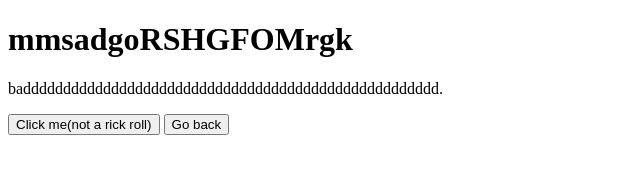
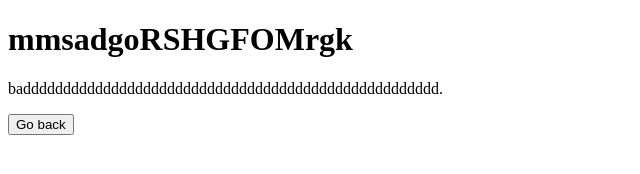
Before and after one commit to imapotatoes11/yes.io, a plain HTML site: page docs/index.html in a window 1280 px wide. Shown: the whole page, without its empty margins (0-640 px from the left). Drawn offline with Linux system fonts and the light colour scheme.

Commit message:
Update index.html

```diff
--- a/docs/index.html
+++ b/docs/index.html
@@ -3,8 +3,6 @@
 <body>
 <h1>mmsadgoRSHGFOMrgk</h1>
 <p>badddddddddddddddddddddddddddddddddddddddddddddddddddd.</p>
-<form action="https://rickrollredirect.github.io">
-    <input type="submit" value="Click me(not a rick roll)" />
 <form action="https://imapotatoes11.github.io" />
     <input type="submit" value="Go back" />
 </form>
```
